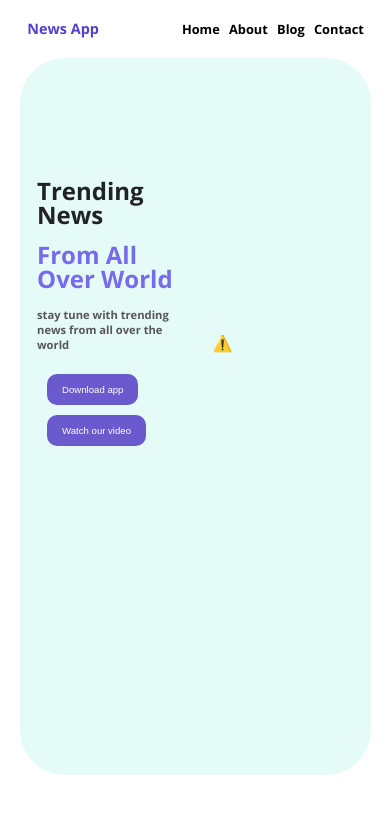
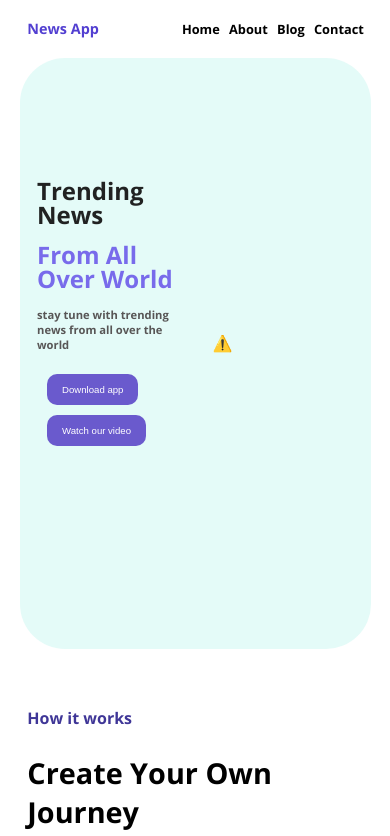
Before and after one commit to HirendraJyani/News-website, a React (Create React App) app: page / in a window 390 px wide. Shown: the top 836 px of the page. Built offline with nearby package versions, Linux system fonts and the light colour scheme; no server answers.

Commit message:
Home Screen updated for small screens

```diff
--- a/src/components/Home/Home.css
+++ b/src/components/Home/Home.css
@@ -110,6 +110,16 @@ h1{
 
 @media screen and (max-width: 620px) {
 
+    .home{
+        display: flex;
+        justify-content: space-between;
+        height: 70vh;
+        background-color: #caf7f180;
+        width: 90%;
+        margin: auto 5%;
+        border-radius: 45px;
+    }
+
     .leftContent{
         flex: 0.5;
         margin: 30% 5% auto 5%;
```
